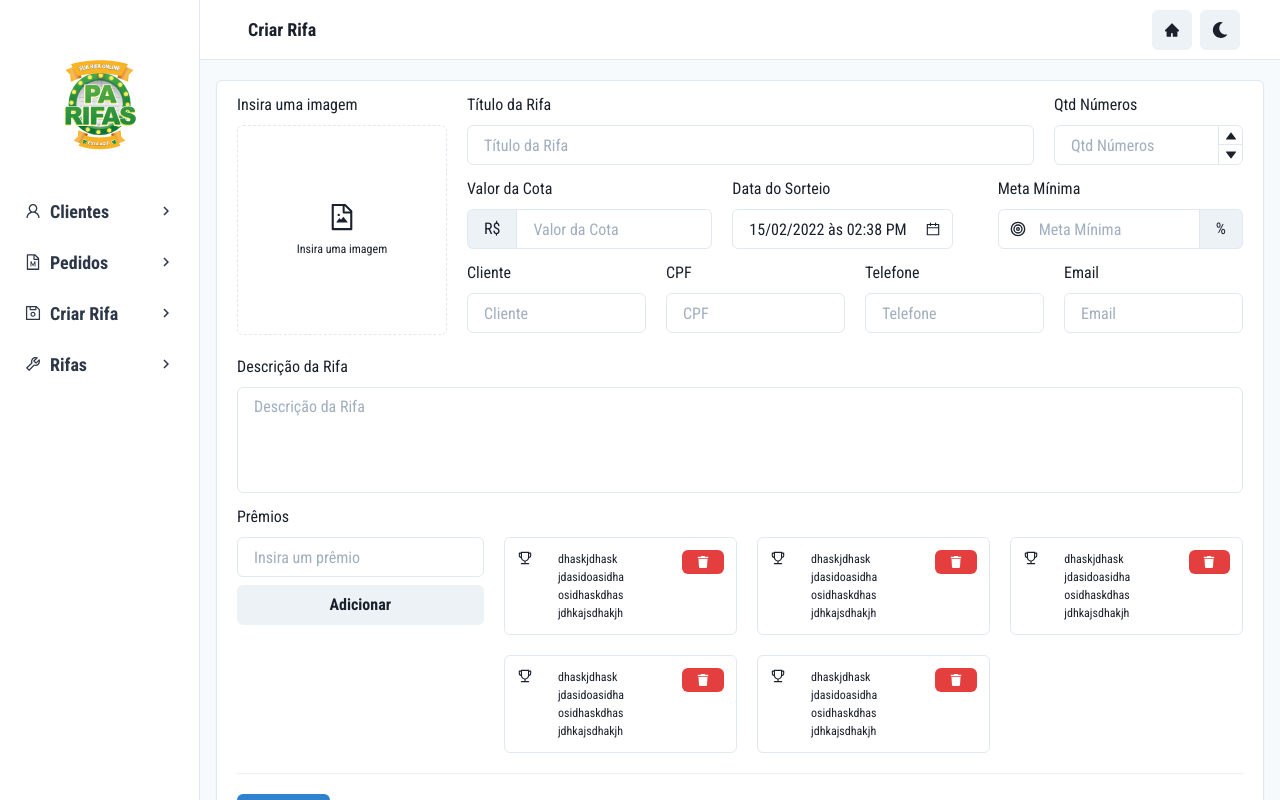
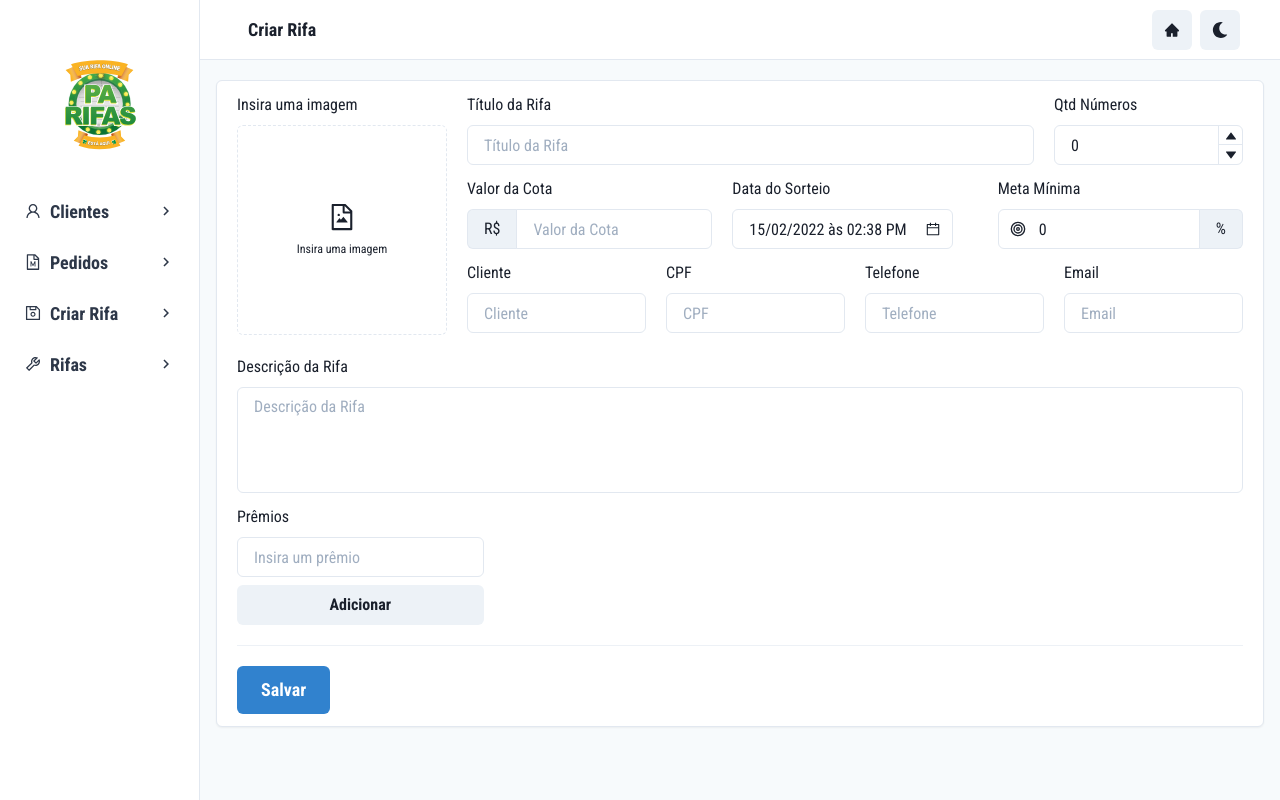
Before and after one commit to nsbbezerra/pa-rifas-react-panel, a React (Vite) app: page /criarrifa in a window 1280 px wide. Built offline with nearby package versions, Linux system fonts and the light colour scheme.

Commit message:
create new raffle from new page

```diff
--- a/src/pages/NewRaffle.tsx
+++ b/src/pages/NewRaffle.tsx
@@ -23,8 +23,18 @@ import {
   Button,
   IconButton,
   Divider,
+  useToast,
+  Image,
+  FormHelperText,
 } from "@chakra-ui/react";
-import { forwardRef, Fragment, useRef, useState } from "react";
+import {
+  forwardRef,
+  Fragment,
+  useRef,
+  useState,
+  useEffect,
+  useMemo,
+} from "react";
 import {
   AiOutlineCalendar,
   AiOutlineFileImage,
@@ -35,12 +45,61 @@ import DatePicker, { registerLocale } from "react-datepicker";
 import pt_br from "date-fns/locale/pt-BR";
 import { FiTarget } from "react-icons/fi";
 import { FaTrash } from "react-icons/fa";
+import { api } from "../configs/axios";
+import { useParams, useNavigate } from "react-router-dom";
+import InputMask from "react-input-mask";
 
 registerLocale("pt_br", pt_br);
 
+type Trophies = {
+  title: string;
+  description: string;
+};
+
 export default function NewRaffle() {
+  const navigate = useNavigate();
+  const toast = useToast();
+  const inputRef = useRef(null);
+  const { rifa } = useParams();
+
+  const [name, setName] = useState<string>("");
+  const [qtd_numbers, setQtd_numbers] = useState<number>(0);
+  const [raffle_value, setRaffle_value] = useState<string>("");
   const [startDate, setStartDate] = useState<Date | null>(new Date());
-  const inputRef = useRef(null);
+  const [goal, setGoal] = useState<number>(0);
+  const [description, setDescription] = useState<string>("");
+  const [trophies, setTrophies] = useState<Trophies[]>([]);
+  const [thumbnail, setThumbnail] = useState<any>(undefined);
+  const [trophyName, setTrophyName] = useState<string>("");
+  const [loading, setLoading] = useState<boolean>(false);
+  const [client_name, setClient_name] = useState<string>("");
+  const [client_cpf, setClient_cpf] = useState<string>("");
+  const [client_email, setClient_email] = useState<string>("");
+  const [client_phone, setClient_phone] = useState<string>("");
+
+  const preview = useMemo(() => {
+    return thumbnail ? URL.createObjectURL(thumbnail) : undefined;
+  }, [thumbnail]);
+
+  function removeThumbnail() {
+    URL.revokeObjectURL(thumbnail);
+    setThumbnail(undefined);
+  }
+
+  function showToast(
+    message: string,
+    status: "error" | "info" | "warning" | "success" | undefined,
+    title: string
+  ) {
+    toast({
+      title: title,
+      description: message,
+      status: status,
+      position: "top",
+      duration: 8000,
+      isClosable: true,
+    });
+  }
 
   const CustomInput = forwardRef((props: any, ref) => {
     return (
@@ -53,6 +112,115 @@ export default function NewRaffle() {
       </InputGroup>
     );
   });
+
+  function handleThumbnail(file: FileList | null) {
+    if (file) {
+      setThumbnail(file[0]);
+    }
+  }
+
+  function handleTrophy() {
+    if (trophyName === "") {
+      showToast("Insira um prêmio", "warning", "Atenção");
+      return false;
+    }
+    const result = trophies.find((obj) => obj.title === trophyName);
+    if (result) {
+      showToast("Este prêmio já foi adicionado", "warning", "Atenção");
+    } else {
+      setTrophies([
+        ...trophies,
+        { title: trophyName, description: trophyName },
+      ]);
+    }
+    setTrophyName("");
+  }
+
+  function delTrophy(title: string) {
+    const result = trophies.filter((obj) => obj.title !== title);
+    setTrophies(result);
+  }
+
+  async function storeRaffle() {
+    if (!thumbnail || thumbnail === undefined) {
+      showToast("Insira uma imagem para a rifa", "warning", "Atenção");
+      return false;
+    }
+    if (name === "") {
+      showToast("Insira um nome", "warning", "Atenção");
+      return false;
+    }
+    if (isNaN(qtd_numbers)) {
+      showToast(
+        "Insira uma quantidade de números correta",
+        "warning",
+        "Atenção"
+      );
+      return false;
+    }
+    if (raffle_value === "") {
+      showToast("Insira um valor para a rifa", "warning", "Atenção");
+      return false;
+    }
+    if (startDate === new Date()) {
+      showToast("Insira uma data diferente de hoje", "warning", "Atenção");
+      return false;
+    }
+    if (client_name === "") {
+      showToast("Insira um nome do Cliente", "warning", "Atenção");
+      return false;
+    }
+    if (client_cpf === "") {
+      showToast("Insira um CPF do Cliente", "warning", "Atenção");
+      return false;
+    }
+    if (client_phone === "") {
+      showToast("Insira um Telefone do Cliente", "warning", "Atenção");
+      return false;
+    }
+    if (client_email === "") {
+      showToast("Insira um Email do Cliente", "warning", "Atenção");
+      return false;
+    }
+    if (description === "") {
+      showToast("Insira uma descrição", "warning", "Atenção");
+      return false;
+    }
+    if (trophies.length === 0) {
+      showToast("Insira pelo menos um prêmio", "warning", "Atenção");
+      return false;
+    }
+
+    setLoading(true);
+
+    let data = new FormData();
+    data.append("name", name);
+    data.append("qtd_numbers", qtd_numbers.toString());
+    data.append("draw_date", startDate?.toString() || "");
+    data.append("description", description);
+    data.append("raffle_value", raffle_value);
+    data.append("trophys", JSON.stringify(trophies));
+    data.append("goal", goal.toString());
+    data.append("thumbnail", thumbnail);
+    data.append("client_name", client_name);
+    data.append("client_cpf", client_cpf);
+    data.append("client_email", client_email);
+    data.append("client_phone", client_phone);
+
+    try {
+      const response = await api.post(`/raffleFromNew`, data);
+      setLoading(false);
+      showToast(response.data.message, "success", "Sucesso");
+      setTimeout(() => {
+        navigate("/");
+      }, 3000);
+    } catch (error) {
+      setLoading(false);
+      let message =
+        (error as Error).message || "Ocorreu um erro ao processar a requisição";
+      showToast(message, "error", "Erro");
+    }
+  }
 
   return (
     <Fragment>
@@ -74,6 +242,31 @@ export default function NewRaffle() {
             gap={5}
           >
             <FormControl w="210px">
+              {thumbnail ? (
+                <Flex
+                  w="210px"
+                  h="210px"
+                  justify={"center"}
+                  align="center"
+                  direction={"column"}
+                >
+                  <Image
+                    src={preview}
+                    w="210px"
+                    rounded="md"
+                    shadow="sm"
+                    h="210px"
+                    objectFit={"cover"}
+                  />
+                  <IconButton
+                    aria-label="thumbnail"
+                    icon={<FaTrash />}
+                    mt={-12}
+                    colorScheme="red"
+                    onClick={removeThumbnail}
+                  />
+                </Flex>
+              ) : (
                 <FormLabel htmlFor="image">
                   Insira uma imagem
                   <Flex
@@ -93,9 +286,16 @@ export default function NewRaffle() {
                     <Text textAlign={"center"} fontSize="xs" mt={2}>
                       Insira uma imagem
                     </Text>
-                  <Input type={"file"} name="image" id="image" d="none" />
+                    <Input
+                      type={"file"}
+                      name="image"
+                      id="image"
+                      d="none"
+                      onChange={(e) => handleThumbnail(e.target.files)}
+                    />
                   </Flex>
                 </FormLabel>
+              )}
             </FormControl>
             <Flex gap={3} direction="column">
               <Grid
@@ -110,11 +310,18 @@ export default function NewRaffle() {
               >
                 <FormControl>
                   <FormLabel>Título da Rifa</FormLabel>
-                  <Input placeholder="Título da Rifa" />
+                  <Input
+                    placeholder="Título da Rifa"
+                    value={name}
+                    onChange={(e) => setName(e.target.value.toUpperCase())}
+                  />
                 </FormControl>
                 <FormControl>
                   <FormLabel>Qtd Números</FormLabel>
-                  <NumberInput>
+                  <NumberInput
+                    value={qtd_numbers}
+                    onChange={(e) => setQtd_numbers(parseInt(e))}
+                  >
                     <NumberInputField placeholder="Qtd Números" />
                     <NumberInputStepper>
                       <NumberIncrementStepper />
@@ -137,7 +344,11 @@ export default function NewRaffle() {
                   <FormLabel>Valor da Cota</FormLabel>
                   <InputGroup>
                     <InputLeftAddon children="R$" />
-                    <Input placeholder="Valor da Cota" />
+                    <Input
+                      placeholder="Valor da Cota"
+                      value={raffle_value}
+                      onChange={(e) => setRaffle_value(e.target.value)}
+                    />
                   </InputGroup>
                 </FormControl>
                 <FormControl>
@@ -159,7 +370,12 @@ export default function NewRaffle() {
                     <InputLeftElement>
                       <Icon as={FiTarget} />
                     </InputLeftElement>
-                    <Input placeholder="Meta Mínima" />
+                    <Input
+                      placeholder="Meta Mínima"
+                      value={goal}
+                      type="number"
+                      onChange={(e) => setGoal(parseInt(e.target.value))}
+                    />
                     <InputRightAddon children="%" />
                   </InputGroup>
                 </FormControl>
@@ -176,19 +392,47 @@ export default function NewRaffle() {
               >
                 <FormControl>
                   <FormLabel>Cliente</FormLabel>
-                  <Input placeholder="Cliente" isReadOnly />
+                  <Input
+                    placeholder="Cliente"
+                    value={client_name}
+                    onChange={(e) =>
+                      setClient_name(e.target.value.toUpperCase())
+                    }
+                  />
                 </FormControl>
                 <FormControl>
                   <FormLabel>CPF</FormLabel>
-                  <Input placeholder="CPF" isReadOnly />
+                  <Input
+                    placeholder="CPF"
+                    as={InputMask}
+                    mask={"999.999.999-99"}
+                    value={client_cpf}
+                    onChange={(e) =>
+                      setClient_cpf(e.target.value.toUpperCase())
+                    }
+                  />
                 </FormControl>
                 <FormControl>
                   <FormLabel>Telefone</FormLabel>
-                  <Input placeholder="Telefone" isReadOnly />
+                  <Input
+                    placeholder="Telefone"
+                    as={InputMask}
+                    mask="(99) 99999-9999"
+                    value={client_phone}
+                    onChange={(e) =>
+                      setClient_phone(e.target.value.toUpperCase())
+                    }
+                  />
                 </FormControl>
                 <FormControl>
                   <FormLabel>Email</FormLabel>
-                  <Input placeholder="Email" isReadOnly />
+                  <Input
+                    placeholder="Email"
+                    value={client_email}
+                    onChange={(e) =>
+                      setClient_email(e.target.value.toLowerCase())
+                    }
+                  />
                 </FormControl>
               </Grid>
             </Flex>
@@ -199,6 +443,8 @@ export default function NewRaffle() {
               placeholder="Descrição da Rifa"
               resize={"none"}
               rows={4}
+              value={description}
+              onChange={(e) => setDescription(e.target.value.toUpperCase())}
             />
           </FormControl>
           <FormControl mt={3}>
@@ -208,8 +454,12 @@ export default function NewRaffle() {
               gap={5}
             >
               <Box>
-                <Input placeholder="Insira um prêmio" />
-                <Button isFullWidth mt={2}>
+                <Input
+                  placeholder="Insira um prêmio"
+                  value={trophyName}
+                  onChange={(e) => setTrophyName(e.target.value.toUpperCase())}
+                />
+                <Button isFullWidth mt={2} onClick={() => handleTrophy()}>
                   Adicionar
                 </Button>
               </Box>
@@ -223,6 +473,7 @@ export default function NewRaffle() {
                 ]}
                 gap={5}
               >
+                {trophies.map((tro) => (
                   <Grid
                     rounded="md"
                     borderWidth={"1px"}
@@ -231,103 +482,31 @@ export default function NewRaffle() {
                     py={3}
                     templateColumns="1fr 3fr 1fr"
                     w="100%"
+                    key={tro.title}
                   >
-                  <Icon as={AiOutlineTrophy} />
-                  <Text fontSize={"xs"}>
-                    dhaskjdhask jdasidoasidha osidhaskdhas jdhkajsdhakjh
-                  </Text>
+                    <Icon as={AiOutlineTrophy} fontSize="2xl" />
+                    <Text fontSize={"sm"}>{tro.title}</Text>
                     <IconButton
                       aria-label="remove"
                       icon={<FaTrash />}
                       colorScheme="red"
-                    size="xs"
+                      size="sm"
+                      w="min-content"
+                      justifySelf={"flex-end"}
+                      onClick={() => delTrophy(tro.title)}
                     />
                   </Grid>
-                <Grid
-                  rounded="md"
-                  borderWidth={"1px"}
-                  h="min-content"
-                  px={3}
-                  py={3}
-                  templateColumns="1fr 3fr 1fr"
-                  w="100%"
-                >
-                  <Icon as={AiOutlineTrophy} />
-                  <Text fontSize={"xs"}>
-                    dhaskjdhask jdasidoasidha osidhaskdhas jdhkajsdhakjh
-                  </Text>
-                  <IconButton
-                    aria-label="remove"
-                    icon={<FaTrash />}
-                    colorScheme="red"
-                    size="xs"
-                  />
-                </Grid>
-                <Grid
-                  rounded="md"
-                  borderWidth={"1px"}
-                  h="min-content"
-                  px={3}
-                  py={3}
-                  templateColumns="1fr 3fr 1fr"
-                  w="100%"
-                >
-                  <Icon as={AiOutlineTrophy} />
-                  <Text fontSize={"xs"}>
-                    dhaskjdhask jdasidoasidha osidhaskdhas jdhkajsdhakjh
-                  </Text>
-                  <IconButton
-                    aria-label="remove"
-                    icon={<FaTrash />}
-                    colorScheme="red"
-                    size="xs"
-                  />
-                </Grid>
-                <Grid
-                  rounded="md"
-                  borderWidth={"1px"}
-                  h="min-content"
-                  px={3}
-                  py={3}
-                  templateColumns="1fr 3fr 1fr"
-                  w="100%"
-                >
-                  <Icon as={AiOutlineTrophy} />
-                  <Text fontSize={"xs"}>
-                    dhaskjdhask jdasidoasidha osidhaskdhas jdhkajsdhakjh
-                  </Text>
-                  <IconButton
-                    aria-label="remove"
-                    icon={<FaTrash />}
-                    colorScheme="red"
-                    size="xs"
-                  />
-                </Grid>
-                <Grid
-                  rounded="md"
-                  borderWidth={"1px"}
-                  h="min-content"
-                  px={3}
-                  py={3}
-                  templateColumns="1fr 3fr 1fr"
-                  w="100%"
-                >
-                  <Icon as={AiOutlineTrophy} />
-                  <Text fontSize={"xs"}>
-                    dhaskjdhask jdasidoasidha osidhaskdhas jdhkajsdhakjh
-                  </Text>
-                  <IconButton
-                    aria-label="remove"
-                    icon={<FaTrash />}
-                    colorScheme="red"
-                    size="xs"
-                  />
-                </Grid>
+                ))}
               </Grid>
             </Grid>
           </FormControl>
           <Divider my={5} />
-          <Button colorScheme={"blue"} size="lg">
+          <Button
+            colorScheme={"blue"}
+            size="lg"
+            isLoading={loading}
+            onClick={() => storeRaffle()}
+          >
             Salvar
           </Button>
         </Box>
```
Also changed, not shown: src/pages/Orders.tsx (+8 -1 lines). Lines whose indentation alone changed are shown as unchanged.
